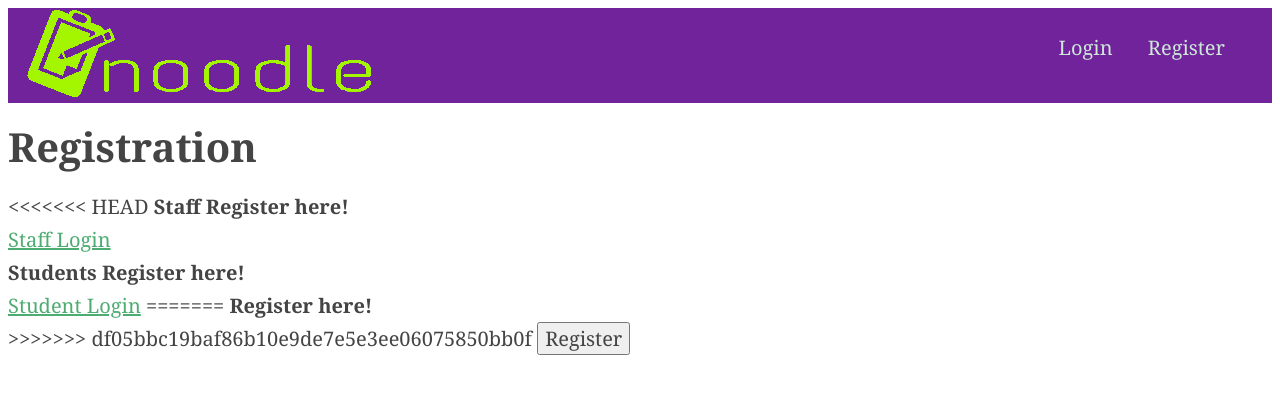
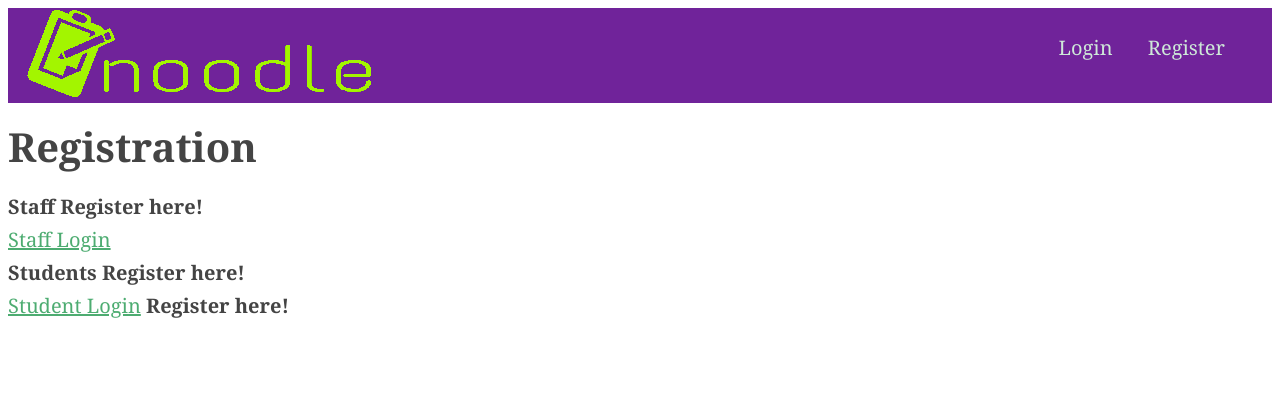
Before and after one commit to R-Hollywood/-Noodle, a Django app: page /noodle/register/ in a window 1280 px wide. Shown: the top 403 px of the page. Run offline with Django 3.2, Linux system fonts and the light colour scheme.

Commit message:
fixed register

```diff
--- a/templates/noodle/register.html
+++ b/templates/noodle/register.html
@@ -10,22 +10,11 @@
 			<h2>Thank you for Registering with Noodle.</h2>
 			<a href="{% url 'home' %}">Return to the homepage</a><br />
 		{% else %}
-<<<<<<< HEAD
 			<strong>Staff Register here!</strong><br />
 			<a href="{% url 'noodle:registerStaff' %}">Staff Login</a><br />
 			<strong>Students Register here!</strong><br />
 			<a href="{% url 'noodle:registerStudent' %}">Student Login</a>
-=======
+
 			<strong>Register here!</strong><br />
-			<form id="user_form" method="post" action="/accounts/register/"
-				enctype="multipart/form.data">
->>>>>>> df05bbc19baf86b10e9de7e5e3ee06075850bb0f
-			{% csrf_token %}
-
-			{{ user_form.as_p}}
-			{{ profile_form.as_p}}
-
-			<input type="submit" name="submit" value="Register" />
-		</form>
 		{% endif %}
 	{% endblock %}
```
